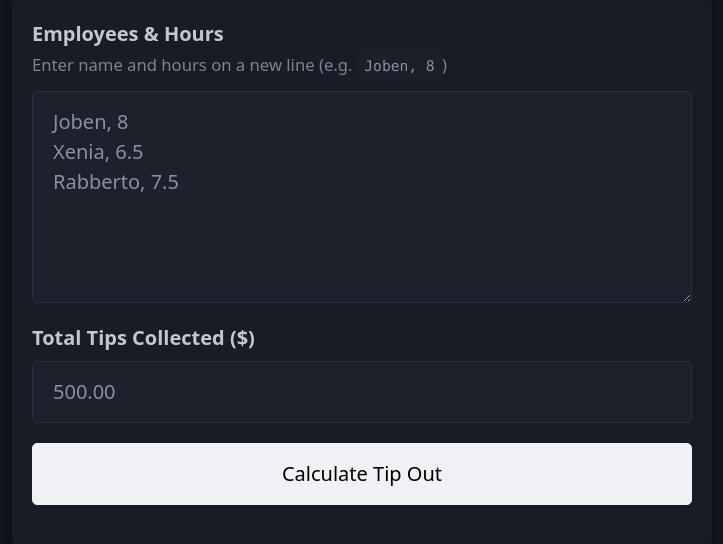
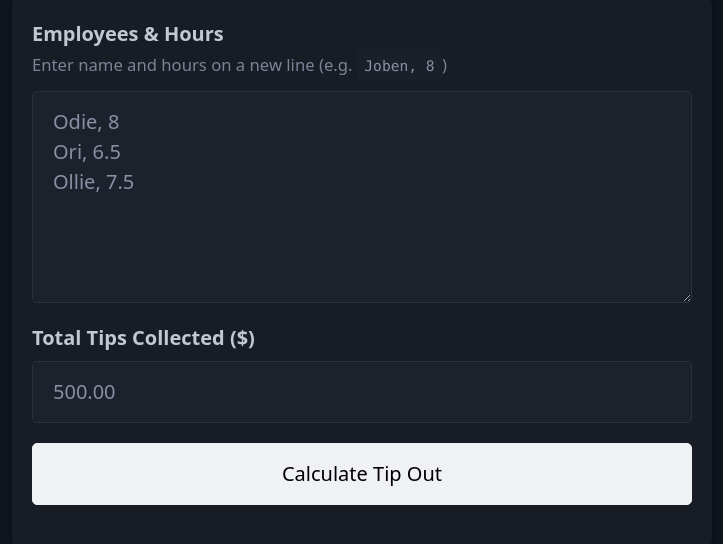
Before and after one commit to ruxpin86/EOD-tip-splitting-calculator, a Flask app: page / in a window 1280 px wide. Shown: the part 136-680 px from the top of the page, without its empty margins (278-1001 px from the left). Run offline with Flask 3, Linux system fonts and the light colour scheme; some libraries are stand-ins or nearby versions.

Commit message:
Changing placeholders

```diff
--- a/templates/index.html
+++ b/templates/index.html
@@ -37,7 +37,7 @@
                     id="empName-hours"
                     name="employees"
                     rows="6"
-                    placeholder="Joben, 8&#10;Xenia, 6.5&#10;Rabberto, 7.5"
+                    placeholder="Odie, 8&#10;Ori, 6.5&#10;Ollie, 7.5"
                     required></textarea>
 
                 <label for="total_tips">
```
